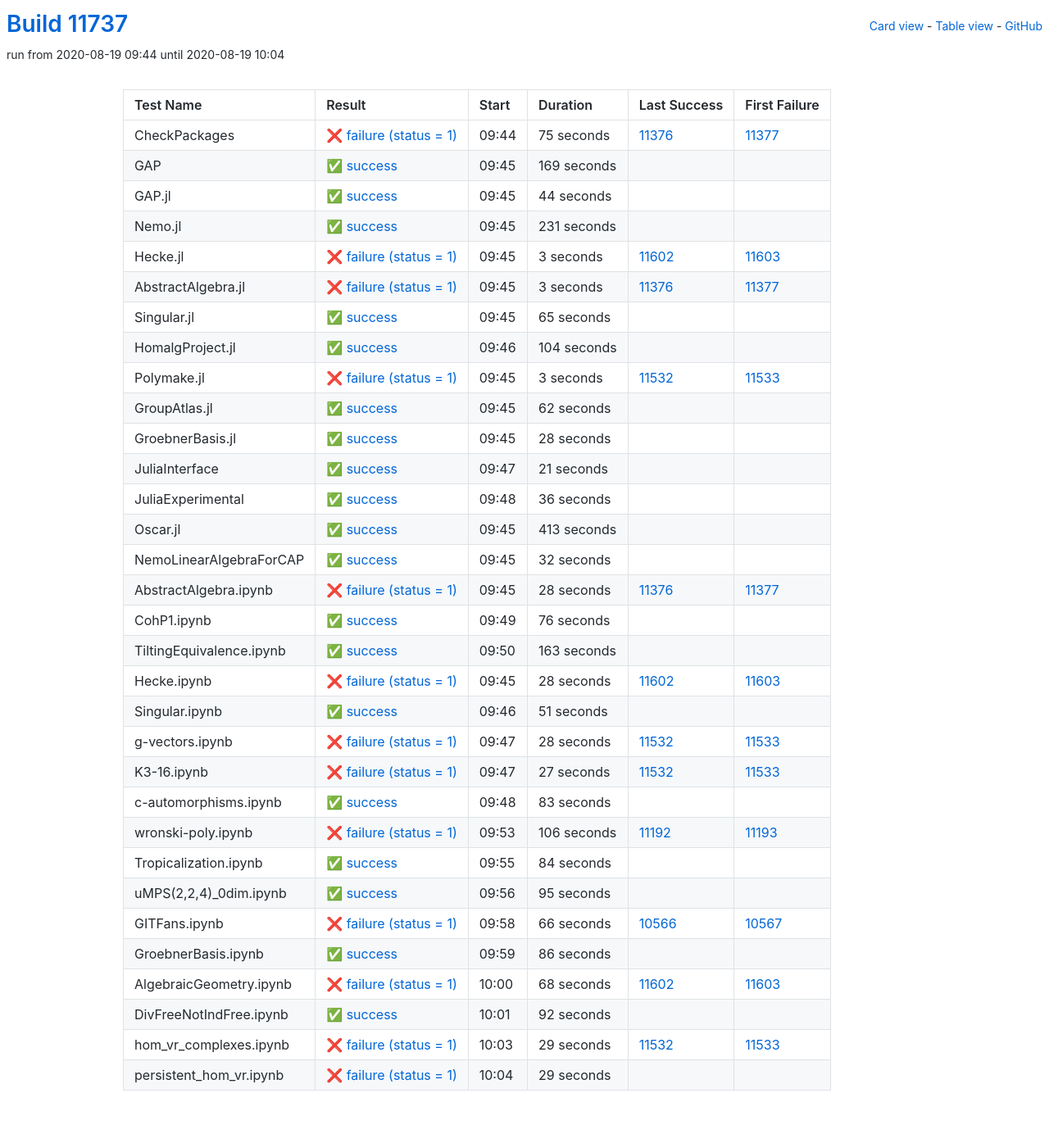
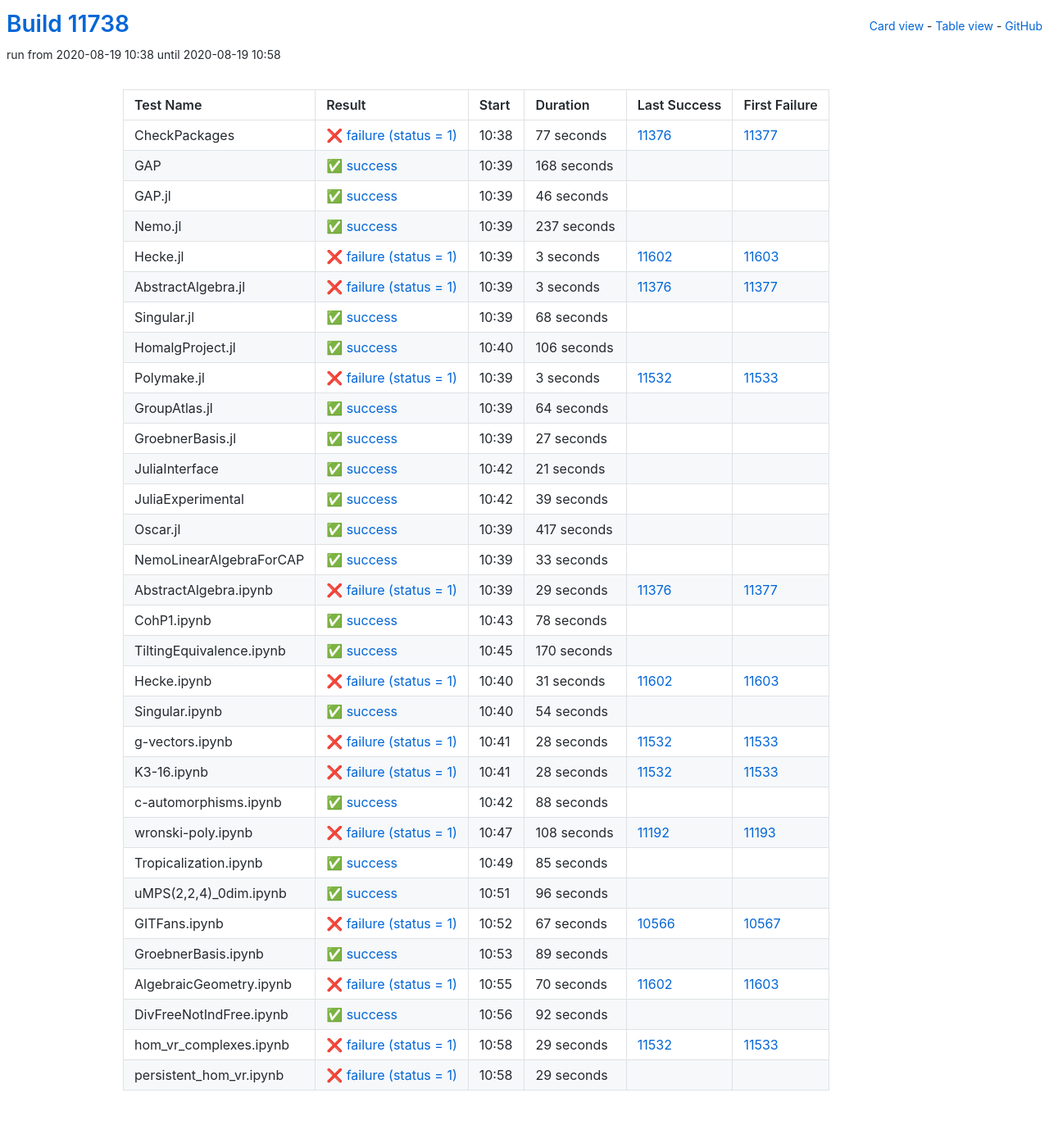
Before and after one commit to oscar-system/oscar-ci-status, a Jekyll site: the page built from table.html, in a window 1280 px wide. Shown: the whole page at 82% size. Built offline with Jekyll 4.4.1, drawn with Linux system fonts in a browser that asks for light colours.

Commit message:
Build #11738

```diff
--- a/_data/ci.yml
+++ b/_data/ci.yml
@@ -1,6 +1,6 @@
 ---
-build: 11737
-build_url: https://oscarci.mathematik.uni-kl.de/job/oscar/11737/
+build: 11738
+build_url: https://oscarci.mathematik.uni-kl.de/job/oscar/11738/
 job: oscar
 organization: oscar-system
 repo: oscar-ci-status
@@ -8,56 +8,56 @@
 tests:
 - name: CheckPackages
   id: checkpackages
-  log: https://oscarci.mathematik.uni-kl.de/job/oscar/11737/artifact/logs/build-11737/CheckPackages.log
-  start: 2020-08-19 09:44
+  log: https://oscarci.mathematik.uni-kl.de/job/oscar/11738/artifact/logs/build-11738/CheckPackages.log
+  start: 2020-08-19 10:38
   success: false
   exitcode: 1
   status: failure
-  duration: 75
+  duration: 77
   last_success: 11376
   last_success_url: https://oscarci.mathematik.uni-kl.de/job/oscar/11376/
   first_failure: 11377
   first_failure_url: https://oscarci.mathematik.uni-kl.de/job/oscar/11377/
 - name: GAP
   id: gap
-  log: https://oscarci.mathematik.uni-kl.de/job/oscar/11737/artifact/logs/build-11737/GAP.log
-  start: 2020-08-19 09:45
+  log: https://oscarci.mathematik.uni-kl.de/job/oscar/11738/artifact/logs/build-11738/GAP.log
+  start: 2020-08-19 10:39
   success: true
   exitcode: 0
   status: success
-  duration: 169
+  duration: 168
   last_success: false
   last_success_url:
   first_failure: false
   first_failure_url:
 - name: GAP.jl
   id: gap-jl
-  log: https://oscarci.mathematik.uni-kl.de/job/oscar/11737/artifact/logs/build-11737/GAP.jl.log
-  start: 2020-08-19 09:45
+  log: https://oscarci.mathematik.uni-kl.de/job/oscar/11738/artifact/logs/build-11738/GAP.jl.log
+  start: 2020-08-19 10:39
   success: true
   exitcode: 0
   status: success
-  duration: 44
+  duration: 46
   last_success: false
   last_success_url:
   first_failure: false
   first_failure_url:
 - name: Nemo.jl
   id: nemo-jl
-  log: https://oscarci.mathematik.uni-kl.de/job/oscar/11737/artifact/logs/build-11737/Nemo.jl.log
-  start: 2020-08-19 09:45
+  log: https://oscarci.mathematik.uni-kl.de/job/oscar/11738/artifact/logs/build-11738/Nemo.jl.log
+  start: 2020-08-19 10:39
   success: true
   exitcode: 0
   status: success
-  duration: 231
+  duration: 237
   last_success: false
   last_success_url:
   first_failure: false
   first_failure_url:
 - name: Hecke.jl
   id: hecke-jl
-  log: https://oscarci.mathematik.uni-kl.de/job/oscar/11737/artifact/logs/build-11737/Hecke.jl.log
-  start: 2020-08-19 09:45
+  log: https://oscarci.mathematik.uni-kl.de/job/oscar/11738/artifact/logs/build-11738/Hecke.jl.log
+  start: 2020-08-19 10:39
   success: false
   exitcode: 1
   status: failure
@@ -68,8 +68,8 @@
   first_failure_url: https://oscarci.mathematik.uni-kl.de/job/oscar/11603/
 - name: AbstractAlgebra.jl
   id: abstractalgebra-jl
-  log: https://oscarci.mathematik.uni-kl.de/job/oscar/11737/artifact/logs/build-11737/AbstractAlgebra.jl.log
-  start: 2020-08-19 09:45
+  log: https://oscarci.mathematik.uni-kl.de/job/oscar/11738/artifact/logs/build-11738/AbstractAlgebra.jl.log
+  start: 2020-08-19 10:39
   success: false
   exitcode: 1
   status: failure
@@ -80,32 +80,32 @@
   first_failure_url: https://oscarci.mathematik.uni-kl.de/job/oscar/11377/
 - name: Singular.jl
   id: singular-jl
-  log: https://oscarci.mathematik.uni-kl.de/job/oscar/11737/artifact/logs/build-11737/Singular.jl.log
-  start: 2020-08-19 09:45
+  log: https://oscarci.mathematik.uni-kl.de/job/oscar/11738/artifact/logs/build-11738/Singular.jl.log
+  start: 2020-08-19 10:39
   success: true
   exitcode: 0
   status: success
-  duration: 65
+  duration: 68
   last_success: false
   last_success_url:
   first_failure: false
   first_failure_url:
 - name: HomalgProject.jl
   id: homalgproject-jl
-  log: https://oscarci.mathematik.uni-kl.de/job/oscar/11737/artifact/logs/build-11737/HomalgProject.jl.log
-  start: 2020-08-19 09:46
+  log: https://oscarci.mathematik.uni-kl.de/job/oscar/11738/artifact/logs/build-11738/HomalgProject.jl.log
+  start: 2020-08-19 10:40
   success: true
   exitcode: 0
   status: success
-  duration: 104
+  duration: 106
   last_success: false
   last_success_url:
   first_failure: false
   first_failure_url:
 - name: Polymake.jl
   id: polymake-jl
-  log: https://oscarci.mathematik.uni-kl.de/job/oscar/11737/artifact/logs/build-11737/Polymake.jl.log
-  start: 2020-08-19 09:45
+  log: https://oscarci.mathematik.uni-kl.de/job/oscar/11738/artifact/logs/build-11738/Polymake.jl.log
+  start: 2020-08-19 10:39
   success: false
   exitcode: 1
   status: failure
@@ -116,32 +116,32 @@
   first_failure_url: https://oscarci.mathematik.uni-kl.de/job/oscar/11533/
 - name: GroupAtlas.jl
   id: groupatlas-jl
-  log: https://oscarci.mathematik.uni-kl.de/job/oscar/11737/artifact/logs/build-11737/GroupAtlas.jl.log
-  start: 2020-08-19 09:45
+  log: https://oscarci.mathematik.uni-kl.de/job/oscar/11738/artifact/logs/build-11738/GroupAtlas.jl.log
+  start: 2020-08-19 10:39
   success: true
   exitcode: 0
   status: success
-  duration: 62
+  duration: 64
   last_success: false
   last_success_url:
   first_failure: false
   first_failure_url:
 - name: GroebnerBasis.jl
   id: groebnerbasis-jl
-  log: https://oscarci.mathematik.uni-kl.de/job/oscar/11737/artifact/logs/build-11737/GroebnerBasis.jl.log
-  start: 2020-08-19 09:45
+  log: https://oscarci.mathematik.uni-kl.de/job/oscar/11738/artifact/logs/build-11738/GroebnerBasis.jl.log
+  start: 2020-08-19 10:39
   success: true
   exitcode: 0
   status: success
-  duration: 28
+  duration: 27
   last_success: false
   last_success_url:
   first_failure: false
   first_failure_url:
 - name: JuliaInterface
   id: juliainterface
-  log: https://oscarci.mathematik.uni-kl.de/job/oscar/11737/artifact/logs/build-11737/JuliaInterface.log
-  start: 2020-08-19 09:47
+  log: https://oscarci.mathematik.uni-kl.de/job/oscar/11738/artifact/logs/build-11738/JuliaInterface.log
+  start: 2020-08-19 10:42
   success: true
   exitcode: 0
   status: success
@@ -152,104 +152,104 @@
   first_failure_url:
 - name: JuliaExperimental
   id: juliaexperimental
-  log: https://oscarci.mathematik.uni-kl.de/job/oscar/11737/artifact/logs/build-11737/JuliaExperimental.log
-  start: 2020-08-19 09:48
+  log: https://oscarci.mathematik.uni-kl.de/job/oscar/11738/artifact/logs/build-11738/JuliaExperimental.log
+  start: 2020-08-19 10:42
   success: true
   exitcode: 0
   status: success
-  duration: 36
+  duration: 39
   last_success: false
   last_success_url:
   first_failure: false
   first_failure_url:
 - name: Oscar.jl
   id: oscar-jl
-  log: https://oscarci.mathematik.uni-kl.de/job/oscar/11737/artifact/logs/build-11737/Oscar.jl.log
-  start: 2020-08-19 09:45
+  log: https://oscarci.mathematik.uni-kl.de/job/oscar/11738/artifact/logs/build-11738/Oscar.jl.log
+  start: 2020-08-19 10:39
   success: true
   exitcode: 0
   status: success
-  duration: 413
+  duration: 417
   last_success: false
   last_success_url:
   first_failure: false
   first_failure_url:
 - name: NemoLinearAlgebraForCAP
   id: nemolinearalgebraforcap
-  log: https://oscarci.mathematik.uni-kl.de/job/oscar/11737/artifact/logs/build-11737/NemoLinearAlgebraForCAP.log
-  start: 2020-08-19 09:45
+  log: https://oscarci.mathematik.uni-kl.de/job/oscar/11738/artifact/logs/build-11738/NemoLinearAlgebraForCAP.log
+  start: 2020-08-19 10:39
   success: true
   exitcode: 0
   status: success
-  duration: 32
+  duration: 33
   last_success: false
   last_success_url:
   first_failure: false
   first_failure_url:
 - name: AbstractAlgebra.ipynb
   id: abstractalgebra-ipynb
-  log: https://oscarci.mathematik.uni-kl.de/job/oscar/11737/artifact/logs/build-11737/AbstractAlgebra.ipynb.log
-  start: 2020-08-19 09:45
+  log: https://oscarci.mathematik.uni-kl.de/job/oscar/11738/artifact/logs/build-11738/AbstractAlgebra.ipynb.log
+  start: 2020-08-19 10:39
   success: false
   exitcode: 1
   status: failure
-  duration: 28
+  duration: 29
   last_success: 11376
   last_success_url: https://oscarci.mathematik.uni-kl.de/job/oscar/11376/
   first_failure: 11377
   first_failure_url: https://oscarci.mathematik.uni-kl.de/job/oscar/11377/
 - name: CohP1.ipynb
   id: cohp1-ipynb
-  log: https://oscarci.mathematik.uni-kl.de/job/oscar/11737/artifact/logs/build-11737/CohP1.ipynb.log
-  start: 2020-08-19 09:49
+  log: https://oscarci.mathematik.uni-kl.de/job/oscar/11738/artifact/logs/build-11738/CohP1.ipynb.log
+  start: 2020-08-19 10:43
   success: true
   exitcode: 0
   status: success
-  duration: 76
+  duration: 78
   last_success: false
   last_success_url:
   first_failure: false
   first_failure_url:
 - name: TiltingEquivalence.ipynb
   id: tiltingequivalence-ipynb
-  log: https://oscarci.mathematik.uni-kl.de/job/oscar/11737/artifact/logs/build-11737/TiltingEquivalence.ipynb.log
-  start: 2020-08-19 09:50
+  log: https://oscarci.mathematik.uni-kl.de/job/oscar/11738/artifact/logs/build-11738/TiltingEquivalence.ipynb.log
+  start: 2020-08-19 10:45
   success: true
   exitcode: 0
   status: success
-  duration: 163
+  duration: 170
   last_success: false
   last_success_url:
   first_failure: false
   first_failure_url:
 - name: Hecke.ipynb
   id: hecke-ipynb
-  log: https://oscarci.mathematik.uni-kl.de/job/oscar/11737/artifact/logs/build-11737/Hecke.ipynb.log
-  start: 2020-08-19 09:45
+  log: https://oscarci.mathematik.uni-kl.de/job/oscar/11738/artifact/logs/build-11738/Hecke.ipynb.log
+  start: 2020-08-19 10:40
   success: false
   exitcode: 1
   status: failure
-  duration: 28
+  duration: 31
   last_success: 11602
   last_success_url: https://oscarci.mathematik.uni-kl.de/job/oscar/11602/
   first_failure: 11603
   first_failure_url: https://oscarci.mathematik.uni-kl.de/job/oscar/11603/
 - name: Singular.ipynb
   id: singular-ipynb
-  log: https://oscarci.mathematik.uni-kl.de/job/oscar/11737/artifact/logs/build-11737/Singular.ipynb.log
-  start: 2020-08-19 09:46
+  log: https://oscarci.mathematik.uni-kl.de/job/oscar/11738/artifact/logs/build-11738/Singular.ipynb.log
+  start: 2020-08-19 10:40
   success: true
   exitcode: 0
   status: success
-  duration: 51
+  duration: 54
   last_success: false
   last_success_url:
   first_failure: false
   first_failure_url:
 - name: g-vectors.ipynb
   id: g-vectors-ipynb
-  log: https://oscarci.mathematik.uni-kl.de/job/oscar/11737/artifact/logs/build-11737/g-vectors.ipynb.log
-  start: 2020-08-19 09:47
+  log: https://oscarci.mathematik.uni-kl.de/job/oscar/11738/artifact/logs/build-11738/g-vectors.ipynb.log
+  start: 2020-08-19 10:41
   success: false
   exitcode: 1
   status: failure
@@ -260,104 +260,104 @@
   first_failure_url: https://oscarci.mathematik.uni-kl.de/job/oscar/11533/
 - name: K3-16.ipynb
   id: k3-16-ipynb
-  log: https://oscarci.mathematik.uni-kl.de/job/oscar/11737/artifact/logs/build-11737/K3-16.ipynb.log
-  start: 2020-08-19 09:47
+  log: https://oscarci.mathematik.uni-kl.de/job/oscar/11738/artifact/logs/build-11738/K3-16.ipynb.log
+  start: 2020-08-19 10:41
   success: false
   exitcode: 1
   status: failure
-  duration: 27
+  duration: 28
   last_success: 11532
   last_success_url: https://oscarci.mathematik.uni-kl.de/job/oscar/11532/
   first_failure: 11533
   first_failure_url: https://oscarci.mathematik.uni-kl.de/job/oscar/11533/
 - name: c-automorphisms.ipynb
   id: c-automorphisms-ipynb
-  log: https://oscarci.mathematik.uni-kl.de/job/oscar/11737/artifact/logs/build-11737/c-automorphisms.ipynb.log
-  start: 2020-08-19 09:48
+  log: https://oscarci.mathematik.uni-kl.de/job/oscar/11738/artifact/logs/build-11738/c-automorphisms.ipynb.log
+  start: 2020-08-19 10:42
   success: true
   exitcode: 0
   status: success
-  duration: 83
+  duration: 88
   last_success: false
   last_success_url:
   first_failure: false
   first_failure_url:
 - name: wronski-poly.ipynb
   id: wronski-poly-ipynb
-  log: https://oscarci.mathematik.uni-kl.de/job/oscar/11737/artifact/logs/build-11737/wronski-poly.ipynb.log
-  start: 2020-08-19 09:53
+  log: https://oscarci.mathematik.uni-kl.de/job/oscar/11738/artifact/logs/build-11738/wronski-poly.ipynb.log
+  start: 2020-08-19 10:47
   success: false
   exitcode: 1
   status: failure
-  duration: 106
+  duration: 108
   last_success: 11192
   last_success_url: https://oscarci.mathematik.uni-kl.de/job/oscar/11192/
   first_failure: 11193
   first_failure_url: https://oscarci.mathematik.uni-kl.de/job/oscar/11193/
 - name: Tropicalization.ipynb
   id: tropicalization-ipynb
-  log: https://oscarci.mathematik.uni-kl.de/job/oscar/11737/artifact/logs/build-11737/Tropicalization.ipynb.log
-  start: 2020-08-19 09:55
+  log: https://oscarci.mathematik.uni-kl.de/job/oscar/11738/artifact/logs/build-11738/Tropicalization.ipynb.log
+  start: 2020-08-19 10:49
   success: true
   exitcode: 0
   status: success
-  duration: 84
+  duration: 85
   last_success: false
   last_success_url:
   first_failure: false
   first_failure_url:
 - name: uMPS(2,2,4)_0dim.ipynb
   id: umps-2-2-4-0dim-ipynb
-  log: https://oscarci.mathematik.uni-kl.de/job/oscar/11737/artifact/logs/build-11737/uMPS-2-2-4-_0dim.ipynb.log
-  start: 2020-08-19 09:56
+  log: https://oscarci.mathematik.uni-kl.de/job/oscar/11738/artifact/logs/build-11738/uMPS-2-2-4-_0dim.ipynb.log
+  start: 2020-08-19 10:51
   success: true
   exitcode: 0
   status: success
-  duration: 95
+  duration: 96
   last_success: false
   last_success_url:
   first_failure: false
   first_failure_url:
 - name: GITFans.ipynb
   id: gitfans-ipynb
-  log: https://oscarci.mathematik.uni-kl.de/job/oscar/11737/artifact/logs/build-11737/GITFans.ipynb.log
-  start: 2020-08-19 09:58
+  log: https://oscarci.mathematik.uni-kl.de/job/oscar/11738/artifact/logs/build-11738/GITFans.ipynb.log
+  start: 2020-08-19 10:52
   success: false
   exitcode: 1
   status: failure
-  duration: 66
+  duration: 67
   last_success: 10566
   last_success_url: https://oscarci.mathematik.uni-kl.de/job/oscar/10566/
   first_failure: 10567
   first_failure_url: https://oscarci.mathematik.uni-kl.de/job/oscar/10567/
 - name: GroebnerBasis.ipynb
   id: groebnerbasis-ipynb
-  log: https://oscarci.mathematik.uni-kl.de/job/oscar/11737/artifact/logs/build-11737/GroebnerBasis.ipynb.log
-  start: 2020-08-19 09:59
+  log: https://oscarci.mathematik.uni-kl.de/job/oscar/11738/artifact/logs/build-11738/GroebnerBasis.ipynb.log
+  start: 2020-08-19 10:53
   success: true
   exitcode: 0
   status: success
-  duration: 86
+  duration: 89
   last_success: false
   last_success_url:
   first_failure: false
   first_failure_url:
 - name: AlgebraicGeometry.ipynb
   id: algebraicgeometry-ipynb
-  log: https://oscarci.mathematik.uni-kl.de/job/oscar/11737/artifact/logs/build-11737/AlgebraicGeometry.ipynb.log
-  start: 2020-08-19 10:00
+  log: https://oscarci.mathematik.uni-kl.de/job/oscar/11738/artifact/logs/build-11738/AlgebraicGeometry.ipynb.log
+  start: 2020-08-19 10:55
   success: false
   exitcode: 1
   status: failure
-  duration: 68
+  duration: 70
   last_success: 11602
   last_success_url: https://oscarci.mathematik.uni-kl.de/job/oscar/11602/
   first_failure: 11603
   first_failure_url: https://oscarci.mathematik.uni-kl.de/job/oscar/11603/
 - name: DivFreeNotIndFree.ipynb
   id: divfreenotindfree-ipynb
-  log: https://oscarci.mathematik.uni-kl.de/job/oscar/11737/artifact/logs/build-11737/DivFreeNotIndFree.ipynb.log
-  start: 2020-08-19 10:01
+  log: https://oscarci.mathematik.uni-kl.de/job/oscar/11738/artifact/logs/build-11738/DivFreeNotIndFree.ipynb.log
+  start: 2020-08-19 10:56
   success: true
   exitcode: 0
   status: success
@@ -368,8 +368,8 @@
   first_failure_url:
 - name: hom_vr_complexes.ipynb
   id: hom-vr-complexes-ipynb
-  log: https://oscarci.mathematik.uni-kl.de/job/oscar/11737/artifact/logs/build-11737/hom_vr_complexes.ipynb.log
-  start: 2020-08-19 10:03
+  log: https://oscarci.mathematik.uni-kl.de/job/oscar/11738/artifact/logs/build-11738/hom_vr_complexes.ipynb.log
+  start: 2020-08-19 10:58
   success: false
   exitcode: 1
   status: failure
@@ -380,8 +380,8 @@
   first_failure_url: https://oscarci.mathematik.uni-kl.de/job/oscar/11533/
 - name: persistent_hom_vr.ipynb
   id: persistent-hom-vr-ipynb
-  log: https://oscarci.mathematik.uni-kl.de/job/oscar/11737/artifact/logs/build-11737/persistent_hom_vr.ipynb.log
-  start: 2020-08-19 10:04
+  log: https://oscarci.mathematik.uni-kl.de/job/oscar/11738/artifact/logs/build-11738/persistent_hom_vr.ipynb.log
+  start: 2020-08-19 10:58
   success: false
   exitcode: 1
   status: failure
```
Also changed, not shown: README.md.
